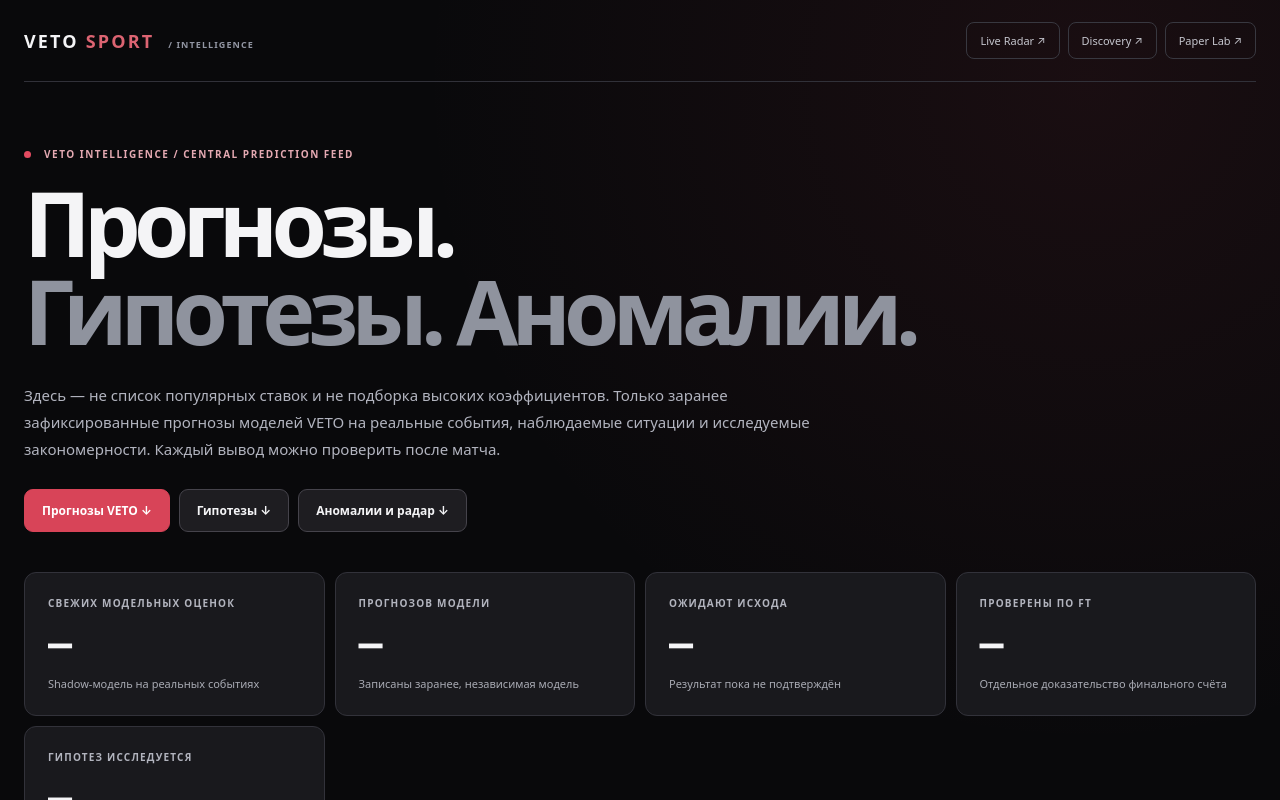
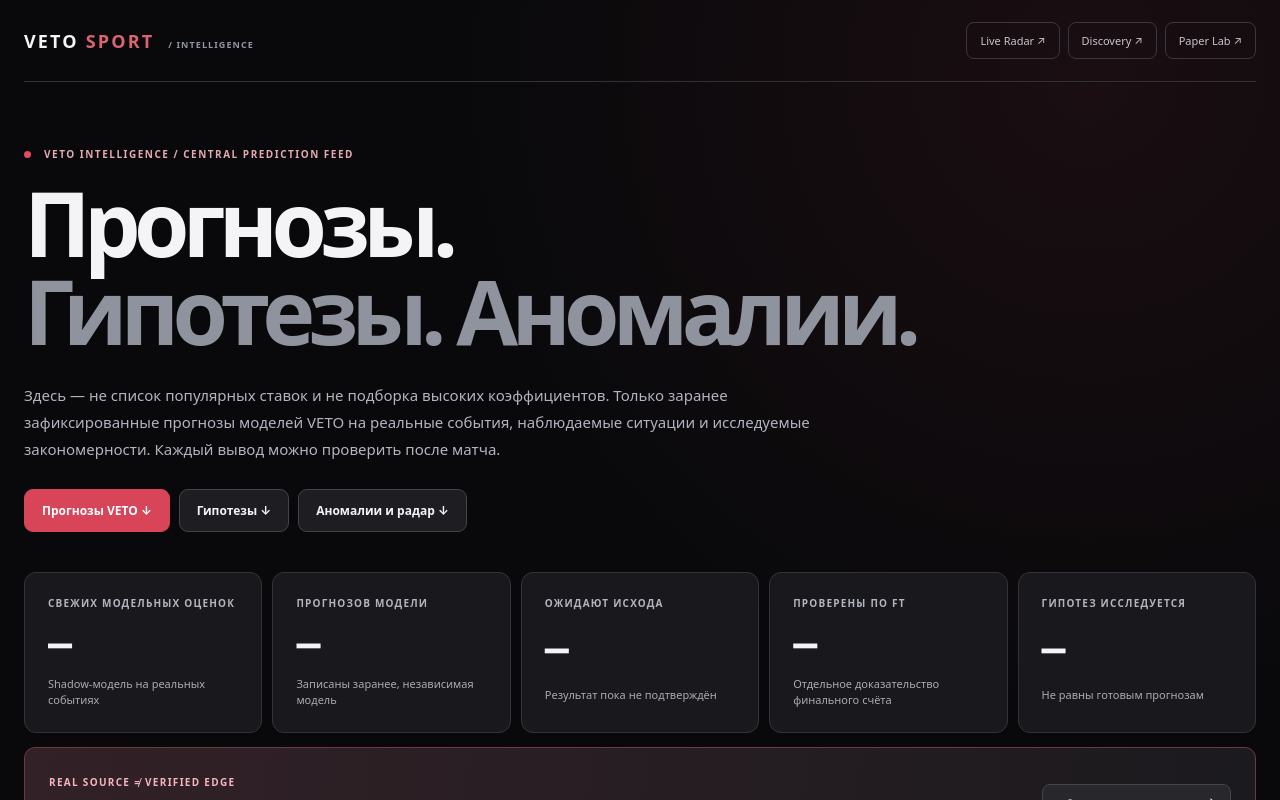
Before and after one commit to margaryanlabs/Vetosport, a Next.js app: page /predictions in a window 1280 px wide. Shown: the top 800 px of the page. Built offline with nearby package versions, Linux system fonts and the light colour scheme; no server answers.

Commit message:
fix(sport): require exact model-to-live-state provenance and refine feed layout

```diff
--- a/src/app/predictions/predictions.css
+++ b/src/app/predictions/predictions.css
@@ -7,7 +7,7 @@
 .predHero h1{font-size:clamp(49px,7vw,104px);letter-spacing:-.075em;line-height:.98;margin:18px 0 27px}.predHero h1 em{font-style:normal;color:#8f939e}
 .predHero p{font-size:15px;color:#b2b4bf;line-height:1.8;max-width:800px}.predHeroActions{display:flex;gap:9px;flex-wrap:wrap;margin-top:26px}
 .predHeroActions a{padding:12px 17px;border:1px solid #45434b;border-radius:9px;background:#1e1d21;font-size:12px;font-weight:750}.predHeroActions a:first-child{background:#d84458;border-color:#d84458;color:#fff}
-.predStats{display:grid;grid-template-columns:repeat(4,minmax(0,1fr));gap:10px}.predStats article{display:grid;gap:13px;border:1px solid #32323a;background:#19191d;border-radius:12px;padding:23px;min-width:0}
+.predStats{display:grid;grid-template-columns:repeat(5,minmax(0,1fr));gap:10px}.predStats article{display:grid;gap:13px;border:1px solid #32323a;background:#19191d;border-radius:12px;padding:23px;min-width:0}
 .predStats span{font-size:10px;font-weight:800;letter-spacing:.12em;color:#b2b4be}.predStats strong{font:780 40px/1 var(--font-veto-tech),monospace;letter-spacing:-.06em}.predStats small{font-size:11px;color:#a9abb4;line-height:1.5}
 .predEvidenceBanner{display:flex;align-items:center;justify-content:space-between;gap:18px;margin:14px 0 35px;padding:21px 24px;background:linear-gradient(95deg,#322127,#1b1a1e);border:1px solid #6d3943;border-radius:11px}
 .predEvidenceBanner strong{font-size:10px;letter-spacing:.13em;color:#f5b4c0}.predEvidenceBanner p{color:#c9bac0;font-size:12px;line-height:1.65;max-width:940px;margin:9px 0 0}
@@ -24,6 +24,7 @@
 .predForecast>small{display:block;font-size:11px;color:#a7a8b4;margin:17px 0 7px}.predForecast h3{font-size:clamp(18px,2vw,24px);letter-spacing:-.04em;margin:0}.predOutcome{color:#f1c4cb;font-size:14px;font-weight:740;margin:14px 0 18px}
 .predNumbers{display:grid;grid-template-columns:repeat(3,minmax(0,1fr));gap:7px}.predNumbers>div{display:grid;gap:9px;background:#27262b;padding:13px;border-radius:8px;min-width:0}
 .predNumbers small{font-size:9px;color:#aaa9b6;letter-spacing:.03em}.predNumbers strong{font:740 clamp(18px,2.2vw,26px)/1.1 var(--font-veto-tech),monospace}
+.predShadowUnquoted{font-family:inherit!important;font-size:12px!important;font-weight:750!important;letter-spacing:0!important}
 .predForecastProvenance{display:grid;gap:6px;padding:15px 0;color:#a8aab4;font-size:11px;line-height:1.6;overflow-wrap:anywhere}
 .predForecast footer{border-top:1px solid #38373d;padding-top:13px;display:flex;justify-content:space-between;align-items:center;gap:10px}
 .predForecast footer small{font-size:10px;color:#b2adb6;line-height:1.6;max-width:440px}.predForecast footer a{white-space:nowrap;font-size:11px;color:#f5b5bf;font-weight:790}
```
